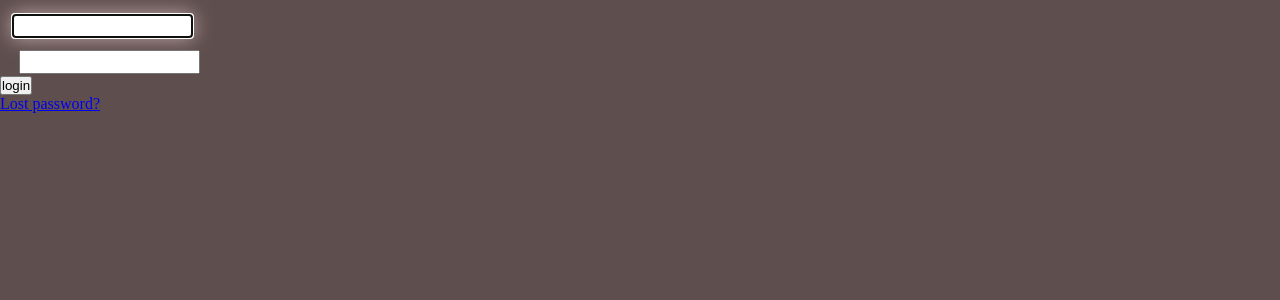
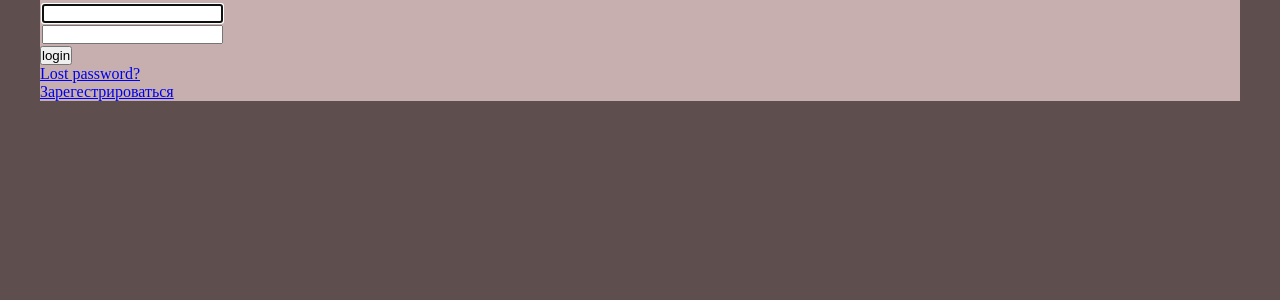
Before and after one commit to maxpaleev/Web, a Django app: page /accounts/login/ in a window 1280 px wide. Shown: the part 70-370 px from the top of the page. Run offline with Django 4.2, Linux system fonts and the light colour scheme.

Commit message:
kirill loh

```diff
--- a/account/templates/registration/login.html
+++ b/account/templates/registration/login.html
@@ -14,7 +14,8 @@
     <p>Please login to see this page.</p>
   {% endif %}
 {% endif %}
-
+<div class="container login">
+	<div class="kirill">
 		<form method="post" action="{% url 'login' %}">
 		{% csrf_token %}
 		<table>
@@ -34,11 +35,15 @@
 
 		</table>
 
-<input type="submit" value="login" />
+		<input  type="submit" value="login" />
 		<input type="hidden" name="next" value="{{ next }}" />
 		</form>
 
 		{# Assumes you setup the password_reset view in your URLconf #}
 		<p><a href="{% url 'password_reset' %}">Lost password?</a></p>
 
+		<a href="http://127.0.0.1:8000/account">Зарегестрироваться</a>
+	</div>
+</div>
+
 {% endblock %}
--- a/main/static/main/css/style_vs.css
+++ b/main/static/main/css/style_vs.css
@@ -203,98 +203,6 @@ footer ul li a:hover{
 }
 
 
-.login{
-	text-align: center;
-	padding-top: 50px;
-	padding-bottom: 50px;
+.container .login{
+	position: inherit;
 }
-
-.sumbit{
-	background-color: aliceblue;
-	margin: 5px auto;
-	margin-bottom: 10px;
-}
-
-input#id_password,
-input#id_username,
-.button{
-	transition: all .45s ease-in-out;
-}
-
-.sumbit .button{
-	font-size: 25px;
-	padding: 5px 15px;
-	color:rgb(255, 145, 0);
-	width: 104px;
-	height: 43px;
-	background-color: transparent;
-	border: none;
-	padding-bottom: 10px;
-	height: 60px;
-}
-
-.kirill{
-	margin-top: 10px;
-	background-color: aliceblue;
-	width: 400px;
-	margin: 10px auto;
-	max-height: 265px;
-	min-height: 155px;
-	box-shadow: 0 0 100px rgb(79, 79, 79);
-}
-
-ul.errorlist.nonfield {
-    display: none;
-}
-
-.login .name h2{
-	padding-top: 10px;
-	padding-bottom: 5px;
-}
-
-
-#error__name{
-	padding:20px 20px;
-	padding-bottom: 0;
-	color:red;
-	font-size: 20px;
-}
-
-
-#user__input__login{
-	padding:20px;
-	padding-bottom:5px;
-	font-size: 25px;
-}
-
-#user__input__login p label{
-	color: rgb(0, 0, 0);
-	text-shadow: 0 0 2px rgb(159, 152, 152);
-}
-
-input#id_password,
-input#id_username{
-	height: 20px;
-	margin-left: 10px;
-	margin-top: 10px;
-	transition: all .1s ease-in-out;
-}
-
-input#id_password{
-	margin-left: 17px;
-}
-
-input#id_password:focus ,
-input#id_username:focus{
-	color: black;
-	box-shadow: 0 0 20px rgb(200, 175, 175);
-}
-
-.sumbit td:hover,
-.button:hover{
-	font-size: 25px;
-	text-shadow: 0 0 20px rgb(255, 145, 0);
-	width: 104px;
-	height: 60px;
-	cursor: pointer;
-}
```
Also changed, not shown: account/templates/registration/signup.html (+10 -4 lines), main/templates/main/index_vs.html (+4 -4 lines), db.sqlite3 (added). Lines whose indentation alone changed are shown as unchanged.
